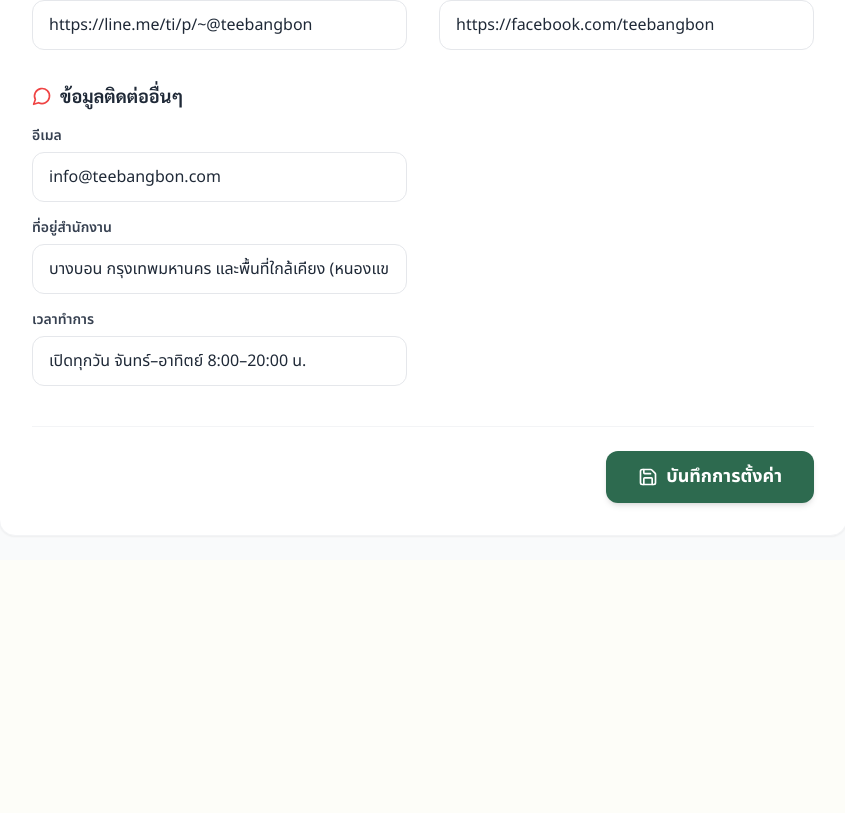
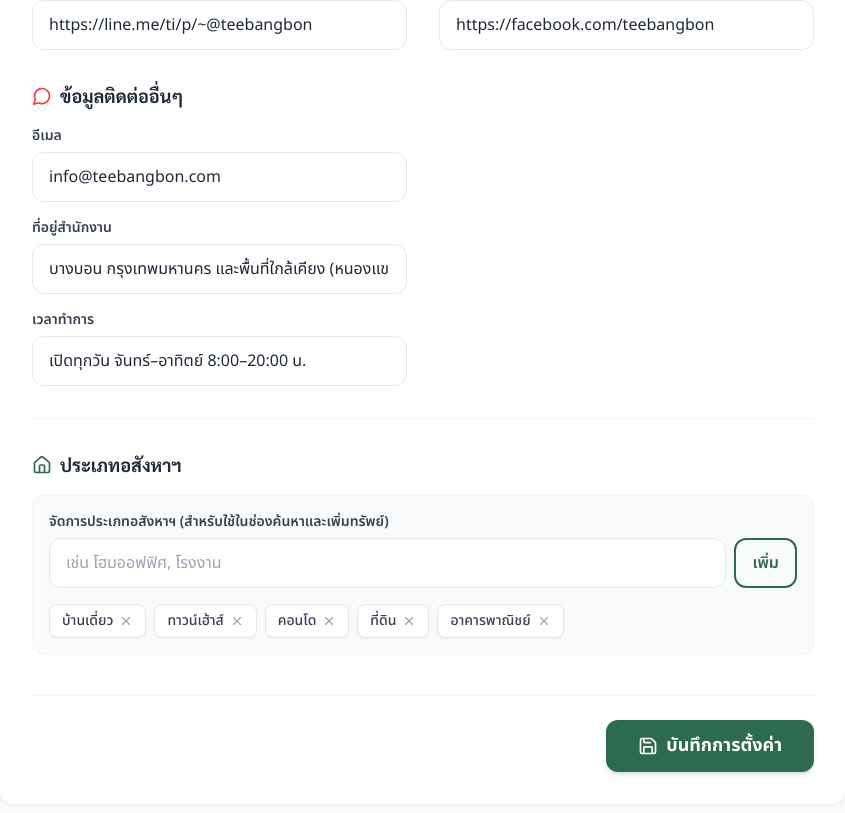
Before and after one commit to guukub/Experthome168, a Next.js app: page /admin/settings in a window 1280 px wide. Shown: the part 878-1691 px from the top of the page, without its empty margins (345-1190 px from the left). Before the commit the page ends 1438 px from the top, so only its background shows below. Built offline with nearby package versions, Linux system fonts and the light colour scheme; no server answers; the database is empty.

Commit message:
Add propertyTypes management feature

```diff
--- a/src/app/actions.ts
+++ b/src/app/actions.ts
@@ -137,7 +137,8 @@ export async function getSettingsAction() {
       email: 'info@teebangbon.com',
       address: 'บางบอน กรุงเทพมหานคร และพื้นที่ใกล้เคียง (หนองแขม · พุทธบูชา · บางแค · อ้อมน้อย)',
       workingHours: 'เปิดทุกวัน จันทร์–อาทิตย์ 8:00–20:00 น.',
-      heroBgUrl: 'https://images.unsplash.com/photo-1600596542815-ffad4c1539a9?w=1600&q=80'
+      heroBgUrl: 'https://images.unsplash.com/photo-1600596542815-ffad4c1539a9?w=1600&q=80',
+      propertyTypes: ['บ้านเดี่ยว', 'ทาวน์เฮ้าส์', 'คอนโด', 'ที่ดิน', 'อาคารพาณิชย์']
     }
   }
   return toPlainObject(settings)
--- a/src/app/admin/(dashboard)/settings/page.tsx
+++ b/src/app/admin/(dashboard)/settings/page.tsx
@@ -1,7 +1,7 @@
 'use client'
 
 import { useState, useEffect } from 'react'
-import { Save, Phone, MessageCircle, Facebook, Image as ImageIcon, Upload, X } from 'lucide-react'
+import { Save, Phone, MessageCircle, Facebook, Image as ImageIcon, Upload, X, Home } from 'lucide-react'
 
 export default function SettingsPage() {
   const [form, setForm] = useState({
@@ -15,8 +15,10 @@ export default function SettingsPage() {
     workingHours: '',
     logoUrl: '',
     heroBgUrl: '',
-    portfolioImages: [] as string[]
+    portfolioImages: [] as string[],
+    propertyTypes: [] as string[]
   })
+  const [newPropertyType, setNewPropertyType] = useState('')
   const [saving, setSaving] = useState(false)
   const [uploading, setUploading] = useState(false)
 
@@ -91,6 +93,17 @@ export default function SettingsPage() {
       setUploading(false)
       if (e.target) e.target.value = ''
     }
+  }
+
+  const addPropertyType = () => {
+    if (newPropertyType.trim() && !form.propertyTypes.includes(newPropertyType.trim())) {
+      setForm(f => ({ ...f, propertyTypes: [...f.propertyTypes, newPropertyType.trim()] }))
+      setNewPropertyType('')
+    }
+  }
+
+  const removePropertyType = (typeToRemove: string) => {
+    setForm(f => ({ ...f, propertyTypes: f.propertyTypes.filter(t => t !== typeToRemove) }))
   }
 
   return (
@@ -290,6 +303,42 @@ export default function SettingsPage() {
             </div>
           </div>
 
+          <div className="space-y-4 md:col-span-2 border-t border-gray-100 pt-8">
+            <h2 className="text-lg font-bold text-gray-800 flex items-center gap-2">
+              <Home size={20} className="text-forest-600" />
+              ประเภทอสังหาฯ
+            </h2>
+            <div className="bg-gray-50 rounded-xl p-4 border border-gray-100">
+              <label className="label">จัดการประเภทอสังหาฯ (สำหรับใช้ในช่องค้นหาและเพิ่มทรัพย์)</label>
+              <div className="flex gap-2 mb-4">
+                <input
+                  type="text"
+                  value={newPropertyType}
+                  onChange={e => setNewPropertyType(e.target.value)}
+                  onKeyDown={e => { if (e.key === 'Enter') { e.preventDefault(); addPropertyType() } }}
+                  placeholder="เช่น โฮมออฟฟิศ, โรงงาน"
+                  className="input flex-1"
+                />
+                <button type="button" onClick={addPropertyType} className="btn-secondary py-2 px-4 whitespace-nowrap">
+                  เพิ่ม
+                </button>
+              </div>
+              <div className="flex flex-wrap gap-2">
+                {form.propertyTypes && form.propertyTypes.map((type, i) => (
+                  <span key={i} className="inline-flex items-center gap-1.5 px-3 py-1.5 bg-white border border-gray-200 text-gray-700 rounded-lg text-sm font-medium shadow-sm">
+                    {type}
+                    <button type="button" onClick={() => removePropertyType(type)} className="text-gray-400 hover:text-red-500 transition-colors">
+                      <X size={14} />
+                    </button>
+                  </span>
+                ))}
+                {(!form.propertyTypes || form.propertyTypes.length === 0) && (
+                  <span className="text-sm text-gray-500 italic">ยังไม่มีประเภทอสังหาฯ</span>
+                )}
+              </div>
+            </div>
+          </div>
+
         </div>
 
         <div className="mt-10 pt-6 border-t border-gray-100 flex justify-end">
--- a/src/app/api/settings/route.ts
+++ b/src/app/api/settings/route.ts
@@ -11,7 +11,8 @@ const DEFAULT_SETTINGS = {
   email: 'info@teebangbon.com',
   address: 'บางบอน กรุงเทพมหานคร และพื้นที่ใกล้เคียง (หนองแขม · พุทธบูชา · บางแค · อ้อมน้อย)',
   workingHours: 'เปิดทุกวัน จันทร์–อาทิตย์ 8:00–20:00 น.',
-  heroBgUrl: 'https://images.unsplash.com/photo-1600596542815-ffad4c1539a9?w=1600&q=80'
+  heroBgUrl: 'https://images.unsplash.com/photo-1600596542815-ffad4c1539a9?w=1600&q=80',
+  propertyTypes: ['บ้านเดี่ยว', 'ทาวน์เฮ้าส์', 'คอนโด', 'ที่ดิน', 'อาคารพาณิชย์']
 }
 
 export async function GET() {
--- a/src/app/page.tsx
+++ b/src/app/page.tsx
@@ -113,9 +113,9 @@ export default async function HomePage({ searchParams }: HomePageProps) {
             </div>
           </div>
 
-          {/* Search Bar - Overlapping bottom */}
-          <div className="absolute bottom-0 left-0 right-0 translate-y-1/2 z-20 px-4">
-            <HeroSearch />
+          {/* Search Bar - Lifted up to overlap the hero section */}
+          <div className="max-w-5xl mx-auto px-4 -mt-10 relative z-20">
+            <HeroSearch propertyTypes={settings?.propertyTypes} />
           </div>
         </section>
 
--- a/src/app/properties/page.tsx
+++ b/src/app/properties/page.tsx
@@ -4,7 +4,7 @@ import Navbar from '@/components/public/Navbar'
 import Footer from '@/components/public/Footer'
 import PropertyCard from '@/components/public/PropertyCard'
 import SearchFilter from '@/components/public/SearchFilter'
-import { getPropertiesAction } from '@/app/actions'
+import { getPropertiesAction, getSettingsAction } from '@/app/actions'
 import { SearchFilters } from '@/types/property'
 
 export const dynamic = 'force-dynamic'
@@ -26,6 +26,7 @@ interface PropertiesPageProps {
 
 export default async function PropertiesPage({ searchParams }: PropertiesPageProps) {
   const allProps = await getPropertiesAction()
+  const settings = await getSettingsAction()
   const visibleProperties = allProps.filter(p => p.is_visible)
 
   // Filter properties based on search params
@@ -65,7 +66,7 @@ export default async function PropertiesPage({ searchParams }: PropertiesPagePro
           {/* Search & Filter */}
           <div className="mb-8">
             <Suspense fallback={<div className="h-20 bg-white rounded-2xl animate-pulse" />}>
-              <SearchFilter />
+              <SearchFilter propertyTypes={settings?.propertyTypes} />
             </Suspense>
           </div>
 
--- a/src/components/admin/PropertyForm.tsx
+++ b/src/components/admin/PropertyForm.tsx
@@ -13,6 +13,7 @@ import PostcodeAutocomplete from './PostcodeAutocomplete'
 interface PropertyFormProps {
   initialData?: Partial<Property>
   isEdit?: boolean
+  propertyTypes?: string[]
 }
 
 const EMPTY_FORM = {
@@ -44,7 +45,7 @@ const EMPTY_FORM = {
   images: [] as string[],
 }
 
-export default function PropertyForm({ initialData, isEdit = false }: PropertyFormProps) {
+export default function PropertyForm({ initialData, isEdit = false, propertyTypes = PROPERTY_TYPES }: PropertyFormProps) {
   const router = useRouter()
   const [form, setForm] = useState({
     ...EMPTY_FORM,
@@ -293,7 +294,7 @@ export default function PropertyForm({ initialData, isEdit = false }: PropertyFo
               <div>
                 <label className="label" htmlFor="prop-type">ประเภทอสังหาฯ *</label>
                 <select id="prop-type" value={form.property_type} onChange={e => set('property_type', e.target.value)} className="select" required>
-                  {PROPERTY_TYPES.map(t => <option key={t} value={t}>{t}</option>)}
+                  {propertyTypes.map(t => <option key={t} value={t}>{t}</option>)}
                 </select>
               </div>
               <div>
--- a/src/components/public/HeroSearch.tsx
+++ b/src/components/public/HeroSearch.tsx
@@ -6,7 +6,7 @@ import { MapPin, Home, Wallet, ChevronDown, Search } from 'lucide-react'
 import { PROPERTY_TYPES } from '@/lib/utils'
 import locationsData from '@/lib/locations.json'
 
-export default function HeroSearch() {
+export default function HeroSearch({ propertyTypes = PROPERTY_TYPES }: { propertyTypes?: string[] }) {
   const router = useRouter()
 
   const [province, setProvince] = useState('')
@@ -150,7 +150,7 @@ export default function HeroSearch() {
             onChange={(e) => setType(e.target.value)}
           >
             <option value="">ทุกประเภท</option>
-            {PROPERTY_TYPES.map(t => (
+            {propertyTypes.map(t => (
               <option key={t} value={t}>{t}</option>
             ))}
           </select>
--- a/src/components/public/SearchFilter.tsx
+++ b/src/components/public/SearchFilter.tsx
@@ -6,7 +6,7 @@ import { Search, SlidersHorizontal, X } from 'lucide-react'
 import { PROPERTY_TYPES, PROPERTY_STATUSES } from '@/lib/utils'
 import locationsData from '@/lib/locations.json'
 
-export default function SearchFilter() {
+export default function SearchFilter({ propertyTypes = PROPERTY_TYPES }: { propertyTypes?: string[] }) {
   const router = useRouter()
   const searchParams = useSearchParams()
 
@@ -62,7 +62,7 @@ export default function SearchFilter() {
             className="select w-full"
           >
             <option value="">🏠 ประเภทอสังหาฯ</option>
-            {PROPERTY_TYPES.map(t => (
+            {propertyTypes.map(t => (
               <option key={t} value={t}>{t}</option>
             ))}
           </select>
--- a/src/models/Settings.ts
+++ b/src/models/Settings.ts
@@ -12,6 +12,7 @@ const SettingsSchema = new mongoose.Schema({
   address: { type: String, default: 'บางบอน กรุงเทพมหานคร และพื้นที่ใกล้เคียง (หนองแขม · พุทธบูชา · บางแค · อ้อมน้อย)' },
   workingHours: { type: String, default: 'เปิดทุกวัน จันทร์–อาทิตย์ 8:00–20:00 น.' },
   heroBgUrl: { type: String, default: 'https://images.unsplash.com/photo-1600596542815-ffad4c1539a9?w=1600&q=80' },
+  propertyTypes: { type: [String], default: ['บ้านเดี่ยว', 'ทาวน์เฮ้าส์', 'คอนโด', 'ที่ดิน', 'อาคารพาณิชย์'] },
 }, { timestamps: true })
 
 export default mongoose.models.Settings || mongoose.model('Settings', SettingsSchema)
```
